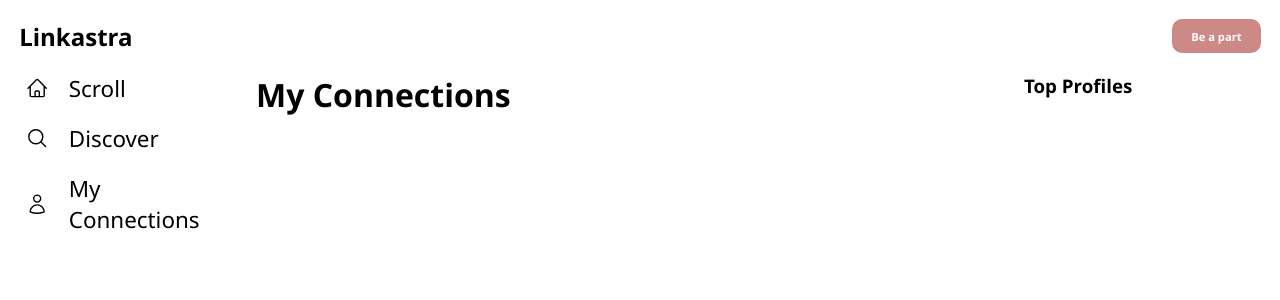
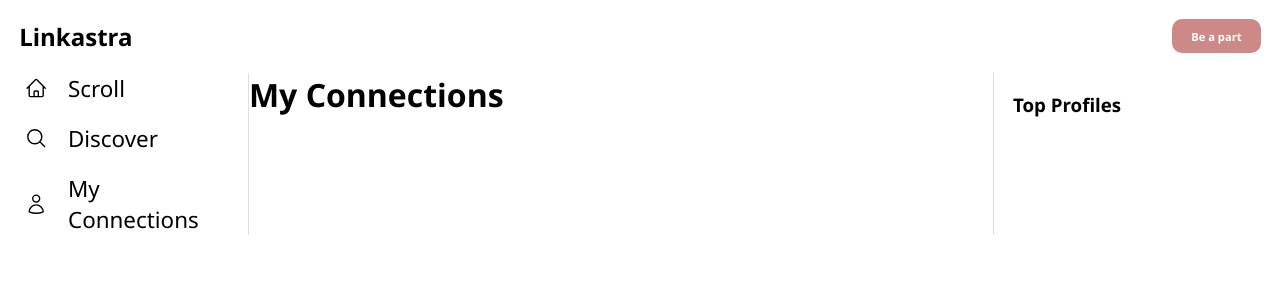
Before and after one commit to Dimple53/Linkastra, a Next.js app in the folder frontend/: page /my_connections in a window 1280 px wide. Shown: the top 300 px of the page. Built offline with nearby package versions, Linux system fonts and the light colour scheme; sample sign-in values are in the browser's storage.

Commit message:
updated dashboard layout

```diff
--- a/frontend/src/layout/dashboardLayout/styles.module.css
+++ b/frontend/src/layout/dashboardLayout/styles.module.css
@@ -16,6 +16,7 @@
   flex-direction: column;
   align-items: start;
   gap: 1.2rem;
+  border-right: 1px solid rgb(222, 222, 222);
 }
 
 .sideBarOption{
@@ -40,3 +41,8 @@
  height: 1.4rem;
  min-width: fit-content;
 }
+
+.homeContainer__extraContainer{
+  border-left: 1px solid rgb(222, 222, 222);
+  padding: 1.2rem;
+}
--- a/frontend/src/pages/view_profile/[username].jsx
+++ b/frontend/src/pages/view_profile/[username].jsx
@@ -3,6 +3,7 @@ import DashboardLayout from "@/layout/dashboardLayout";
 import UserLayout from "@/layout/userLayout";
 import {useSearchParams} from "next/navigation";
 import React, { useEffect } from "react";
+import styles from "./styles.module.css";
 
 export default function ViewProfilePage({ userProfile }) {
 	const searchParams = useSearchParams();
@@ -14,8 +15,11 @@ export default function ViewProfilePage({ userProfile }) {
 	return (
 		<UserLayout>
 			<DashboardLayout>
-				<div>
+				{/* <div>
 					{userProfile.userId.name}
+				</div> */}
+				<div className={styles.container}>
+
 				</div>
 			</DashboardLayout>
 		</UserLayout>
--- /dev/null
+++ b/frontend/src/pages/view_profile/styles.module.css
@@ -0,0 +1,4 @@
+.container{
+    padding: 1.3rem;
+    background: rgb(230, 230, 230)
+}
```
